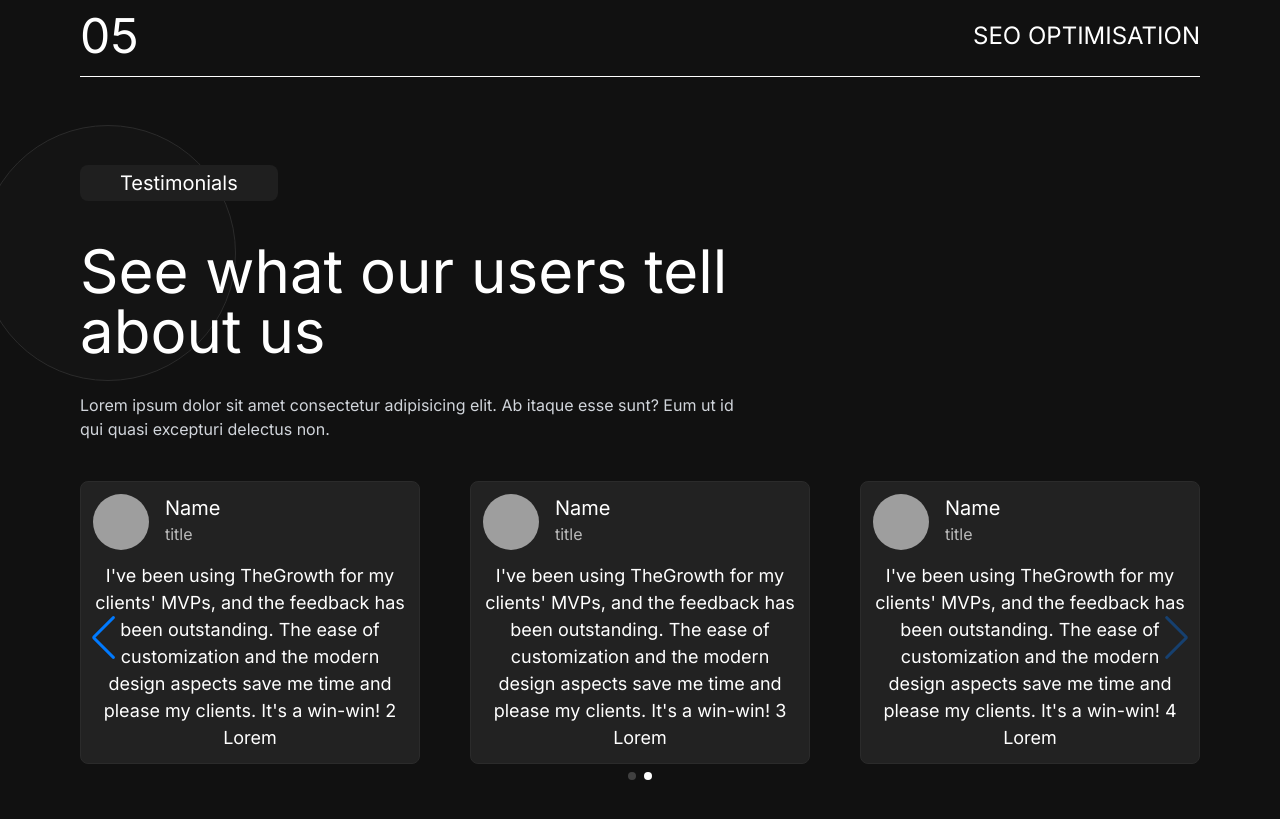
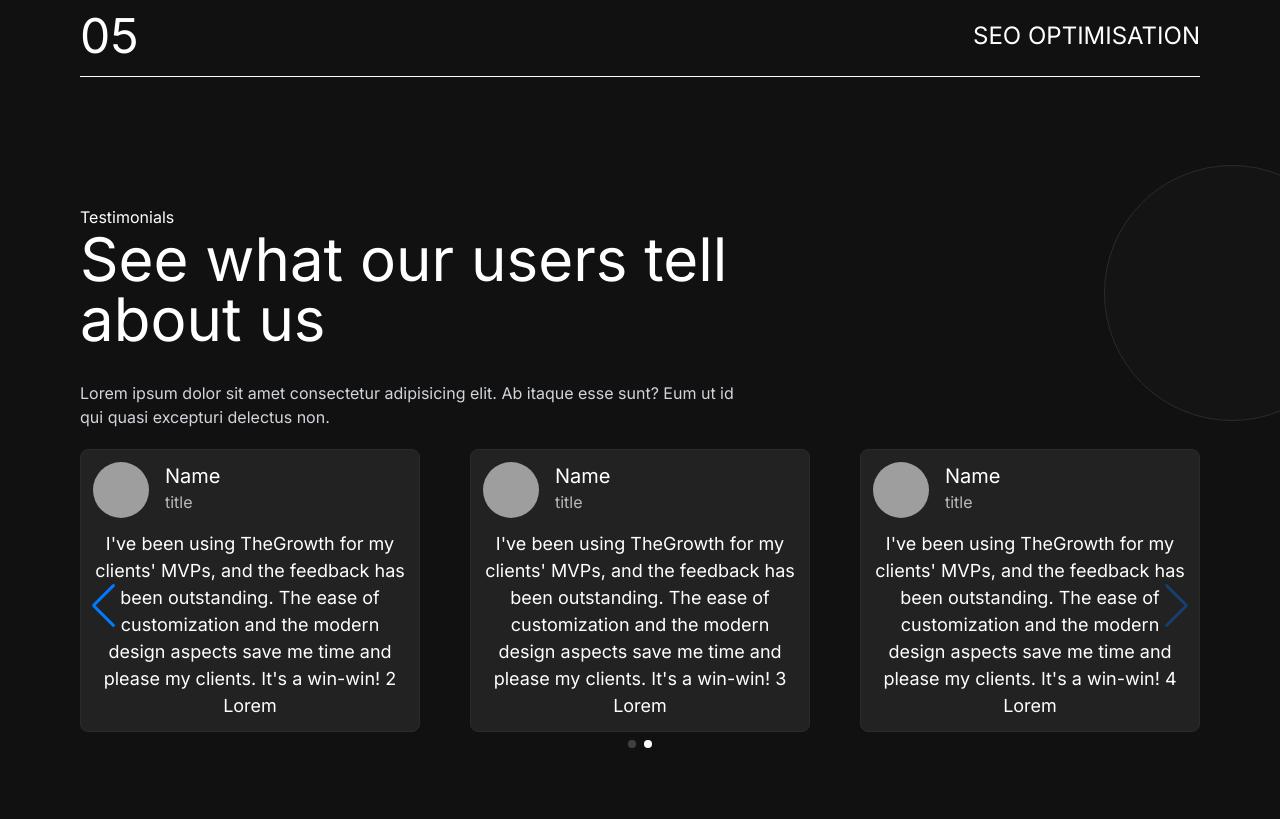
Before and after one commit to biswajit035/NBT, a Next.js app: page / in a window 1280 px wide. Shown: the part 2100-2919 px from the top of the page. After the commit the page ends 2862 px from the top, so only its background shows below. Built offline with nearby package versions, Linux system fonts and the light colour scheme; grey boxes are pictures that could not be loaded.

Commit message:
fix: :bug: style fixed

```diff
--- a/src/pages/Testimonial.tsx
+++ b/src/pages/Testimonial.tsx
@@ -35,12 +35,12 @@ const Testimonial = () => {
     },
   ]
   return (
-    <div className='relative z-[3] my-12 h-fit w-full overflow-x-hidden'>
-      <div className='absolute -left-5 hidden aspect-square rounded-full border border-[#2b2b2b] bg-gridBg hover:bg-[#1c1c1c] md:block md:w-[45vw] lg:w-[20vw]'></div>
-      <div className="content relative z-[2] px-2 py-10 md:w-full md:px-10 lg:w-10/12 lg:px-20">
-        <div className='mb-10 w-fit rounded-lg bg-[#1f1f1f] px-10 py-1 text-xl'>Testimonials</div>
+    <div className='stdPy relative z-[3] h-fit w-full overflow-x-hidden md:pt-20'>
+      <div className='absolute -right-12 hidden aspect-square rounded-full border border-[#2b2b2b] bg-gridBg hover:bg-[#1c1c1c] md:block md:w-[45vw] lg:-right-20 lg:top-10 lg:w-[20vw]'></div>
+      <div className="content relative z-[2] px-2 md:w-full md:px-10 lg:w-10/12 lg:px-20">
+        <div className='heading'>Testimonials</div>
         <h1 className='mb-8 text-3xl md:text-5xl lg:w-10/12 lg:text-6xl'>See what our users tell about us</h1>
-        <p className='text-gray-300 lg:w-3/4'>Lorem ipsum dolor sit amet consectetur adipisicing elit. Ab itaque esse sunt? Eum ut id qui quasi excepturi delectus non.</p>
+        <p className='mb-5 text-gray-300 lg:w-3/4'>Lorem ipsum dolor sit amet consectetur adipisicing elit. Ab itaque esse sunt? Eum ut id qui quasi excepturi delectus non.</p>
       </div>
 
       <div className='mx-2 h-fit text-black md:mx-10 lg:mx-20'>
```
